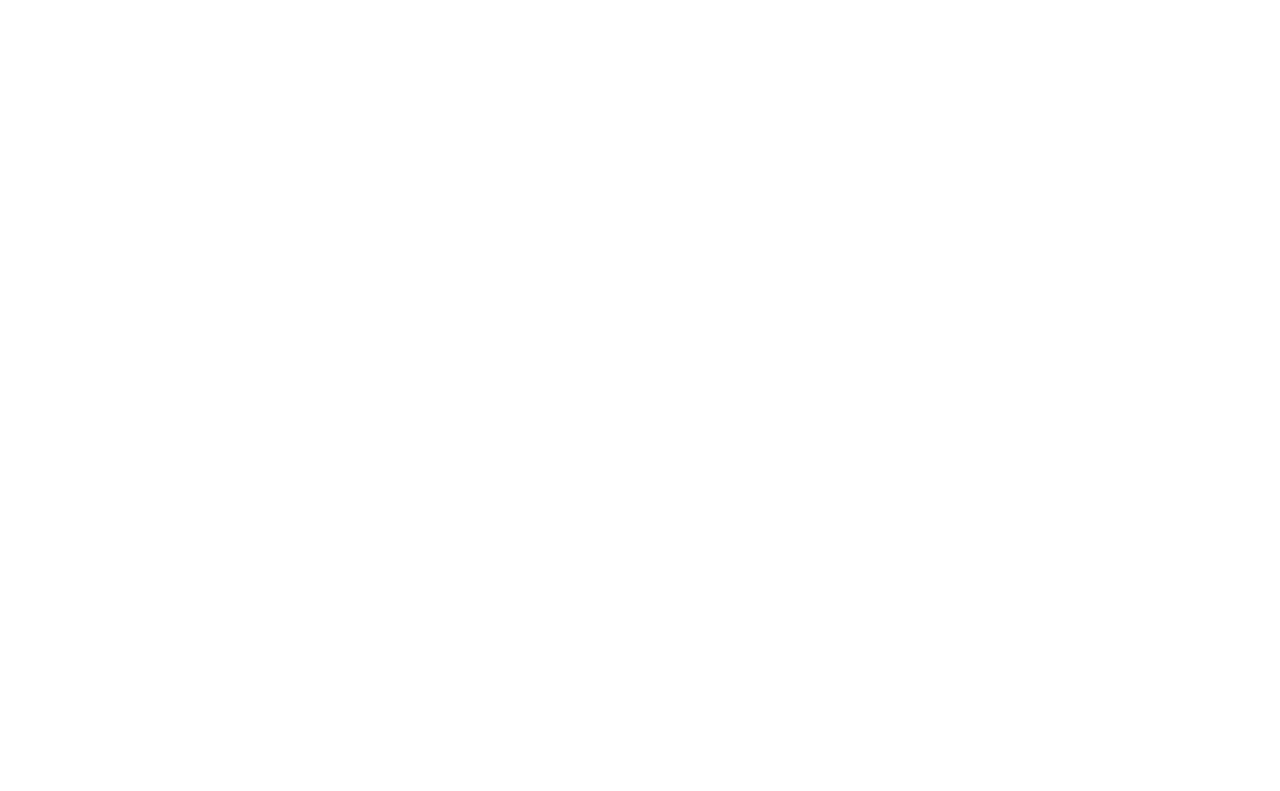
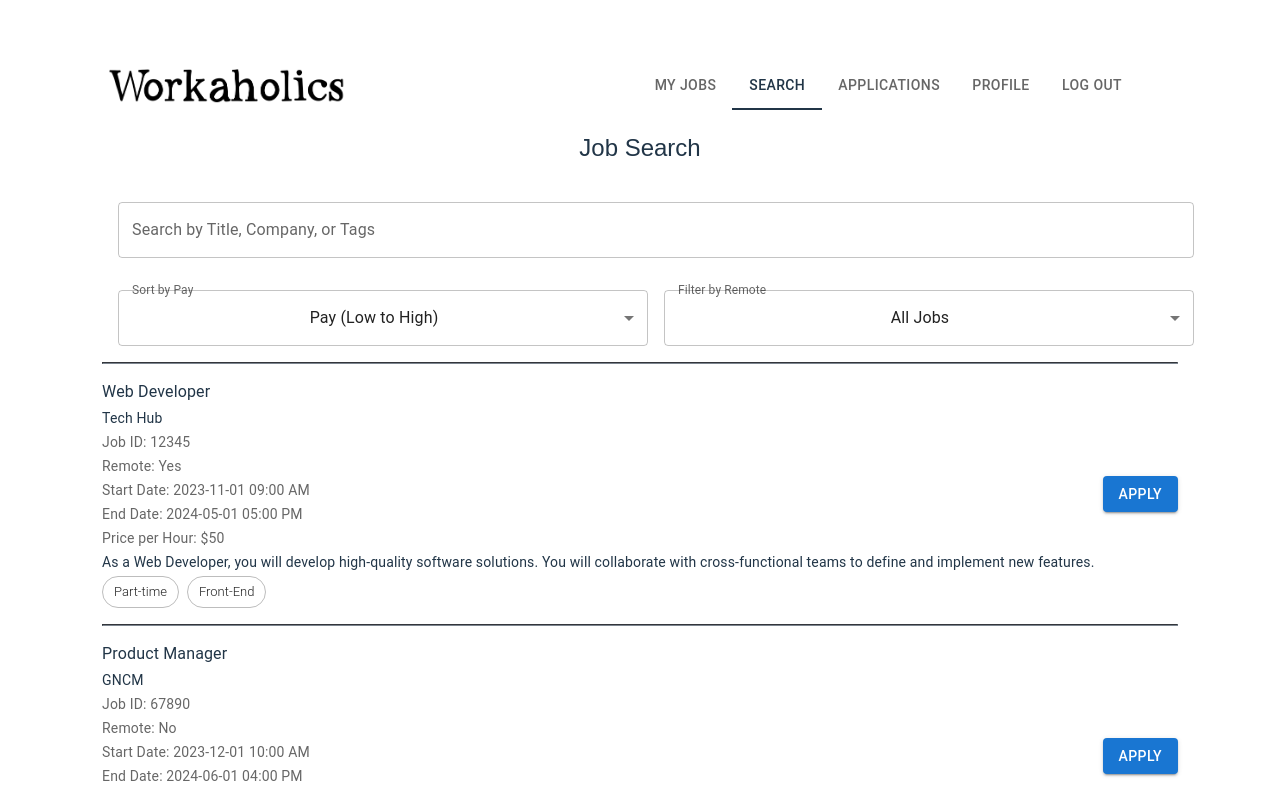
Before and after one commit to Gchollett/Database_Project, a React (Vite) app in the folder db-project/: page /cont/search in a window 1280 px wide. Before the commit this address had no page. Shown: the top 791 px of the page. Built offline with nearby package versions, Linux system fonts and the light colour scheme.

Commit message:
set up contractor user and company user

```diff
--- a/db-project/src/App.jsx
+++ b/db-project/src/App.jsx
@@ -1,12 +1,11 @@
-import { useState } from 'react'
 import { BrowserRouter, Routes, Route} from 'react-router-dom';
 import './App.css'
 import Layout from './components/Layout';
 import LogIn from './containers/LogIn';
-import Home from './containers/Home';
-import ContProfile from './containers/ContProfile';
-import JobFinder from './containers/JobFinder';
-import ContApplications from './containers/ContApplications';
+import ContHome from './containers/contractor/ContHome';
+import ContProfile from './containers/contractor/ContProfile';
+import ContApplications from './containers/contractor/ContApplications';
+import ContSearch from './containers/contractor/ContSearch';
 
 function App() {
 
@@ -15,11 +14,11 @@ function App() {
     <BrowserRouter>
       <Routes>
         <Route index element={<LogIn/>}/>
-        <Route path="/" element={<Layout/>}>
-          <Route path="home" element={<Home/>}/>
-          <Route path="jobfinder" element={<JobFinder/>}/>
-          <Route path="capplications" element={<ContApplications/>}/>
-          <Route path="cprofile" element={<ContProfile/>}/>
+        <Route path="/cont/" element={<Layout/>}>
+          <Route path="home" element={<ContHome/>}/>
+          <Route path="search" element={<ContSearch/>}/>
+          <Route path="applications" element={<ContApplications/>}/>
+          <Route path="profile" element={<ContProfile/>}/>
         </Route>
       </Routes>
     </BrowserRouter>
--- a/db-project/src/components/Header.jsx
+++ b/db-project/src/components/Header.jsx
@@ -13,19 +13,18 @@ const Header = ({ location }) => {
 
     useEffect(() => {
         switch(location) {
-            case '/home':
+            case '/cont/home':
                 setLocationValue(0);
                 break;
-            case '/jobfinder':
+            case '/cont/search':
                 setLocationValue(1);
                 break;
-            case '/capplications':
+            case '/cont/applications':
                 setLocationValue(2);
                 break;
-            case '/cprofile':
+            case '/cont/profile':
                 setLocationValue(3);
                 break;
-
             case '/':
                 break;
             default:
@@ -82,10 +81,10 @@ const Header = ({ location }) => {
                                 allowScrollButtonsMobile
                                 orientation="vertical"
                             >
-                                <Tab value={0} label="My Jobs" href="/home" />
-                                <Tab value={1} label="Job Finder" href="/jobfinder" />
-                                <Tab value={2} label="Applications" href="/capplications" />
-                                <Tab value={3} label="My Profile" href="/cprofile" />
+                                <Tab value={0} label="My Jobs" href="/cont/home" />
+                                <Tab value={1} label="Search" href="/cont/search" />
+                                <Tab value={2} label="Applications" href="/cont/capplications" />
+                                <Tab value={3} label="Profile" href="/cont/profile" />
                                 <Tab value={4} label="Log Out" href="/" />
                             </Tabs>
                         </Menu>
@@ -99,10 +98,10 @@ const Header = ({ location }) => {
                             scrollButtons
                             allowScrollButtonsMobile
                         >
-                            <Tab value={0} label="My Jobs" href="/home" />
-                            <Tab value={1} label="Job Finder" href="/jobfinder" />
-                            <Tab value={2} label="Applications" href="/capplications" />
-                            <Tab value={3} label="My Profile" href="/cprofile" />
+                            <Tab value={0} label="My Jobs" href="/cont/home" />
+                            <Tab value={1} label="Search" href="/cont/search" />
+                            <Tab value={2} label="Applications" href="/cont/applications" />
+                            <Tab value={3} label="Profile" href="/cont/profile" />
                             <Tab value={4} label="Log Out" href="/" />
                         </Tabs>
                     </ThemeProvider>
--- a/db-project/src/containers/LogIn.jsx
+++ b/db-project/src/containers/LogIn.jsx
@@ -37,7 +37,7 @@ const LogIn = () => {
               label="Password"
               fullWidth
             />
-             <Button type="submit" variant="outlined" size="large" href='/home'>Log In</Button>
+             <Button type="submit" variant="outlined" size="large" href='/cont/home'>Log In</Button>
             </Grid>
             </Grid>
 
--- a/db-project/src/containers/ContApplications.jsx
+++ b/db-project/src/containers/contractor/ContApplications.jsx
@@ -9,7 +9,7 @@ const ContApplications = () => {
         setJobs([
           {
             title: 'Software Engineer',
-            status: 'Accepted',
+            status: 'Pending',
             company: 'DWC Consulting Group',
             applicationDate: '2023-10-15',
           },
--- a/db-project/src/containers/Home.jsx
+++ b/db-project/src/containers/contractor/ContHome.jsx
@@ -28,7 +28,7 @@ const jobs = [
   ];
 
 
-const Home = () => {
+const ContHome = () => {
   const [searchQuery, setSearchQuery] = useState('');
   const [filteredJobs, setFilteredJobs] = useState(jobs);
 
@@ -100,4 +100,4 @@ const Home = () => {
   );
 };
 
-export default Home;
+export default ContHome;
--- a/db-project/src/containers/JobFinder.jsx
+++ b/db-project/src/containers/contractor/ContSearch.jsx
@@ -1,7 +1,7 @@
 import React, { useState, useEffect } from 'react';
 import { Stack, Typography, Button, Select, MenuItem, FormControl, InputLabel, Grid, Chip, TextField } from '@mui/material';
 
-const JobListing = () => {
+const ContSearch = () => {
   const [jobs, setJobs] = useState([]);
   const [filteredJobs, setFilteredJobs] = useState([]);
   const [sortOption, setSortOption] = useState('pay-asc'); // Default sort by pay ascending
@@ -14,18 +14,18 @@ const JobListing = () => {
       {
         jobId: '12345',
         title: 'Web Developer',
-        company: 'TechCorp',
+        company: 'Tech Hub',
         isRemote: true,
         startDate: '2023-11-01 09:00 AM',
         endDate: '2024-05-01 05:00 PM',
         pricePerHour: 50,
-        description: 'As a Software Engineer, you will develop high-quality software solutions. You will collaborate with cross-functional teams to define and implement new features.',
+        description: 'As a Web Developer, you will develop high-quality software solutions. You will collaborate with cross-functional teams to define and implement new features.',
         tags: ['Part-time', 'Front-End'],
       },
       {
         jobId: '67890',
         title: 'Product Manager',
-        company: 'InnovateX',
+        company: 'GNCM',
         isRemote: false,
         startDate: '2023-12-01 10:00 AM',
         endDate: '2024-06-01 04:00 PM',
@@ -67,7 +67,7 @@ const JobListing = () => {
 
   return (
     <>
-      <h2>Job Finder</h2>
+      <h2>Job Search</h2>
       <Stack spacing={2}>
         <Grid container spacing={2}>
           <Grid item xs={12}>
@@ -156,4 +156,4 @@ const JobListing = () => {
   );
 };
 
-export default JobListing;
+export default ContSearch;
```
Also changed, not shown: db-project/src/containers/contractor/ContProfile.jsx (renamed from db-project/src/containers/ContProfile.jsx).
